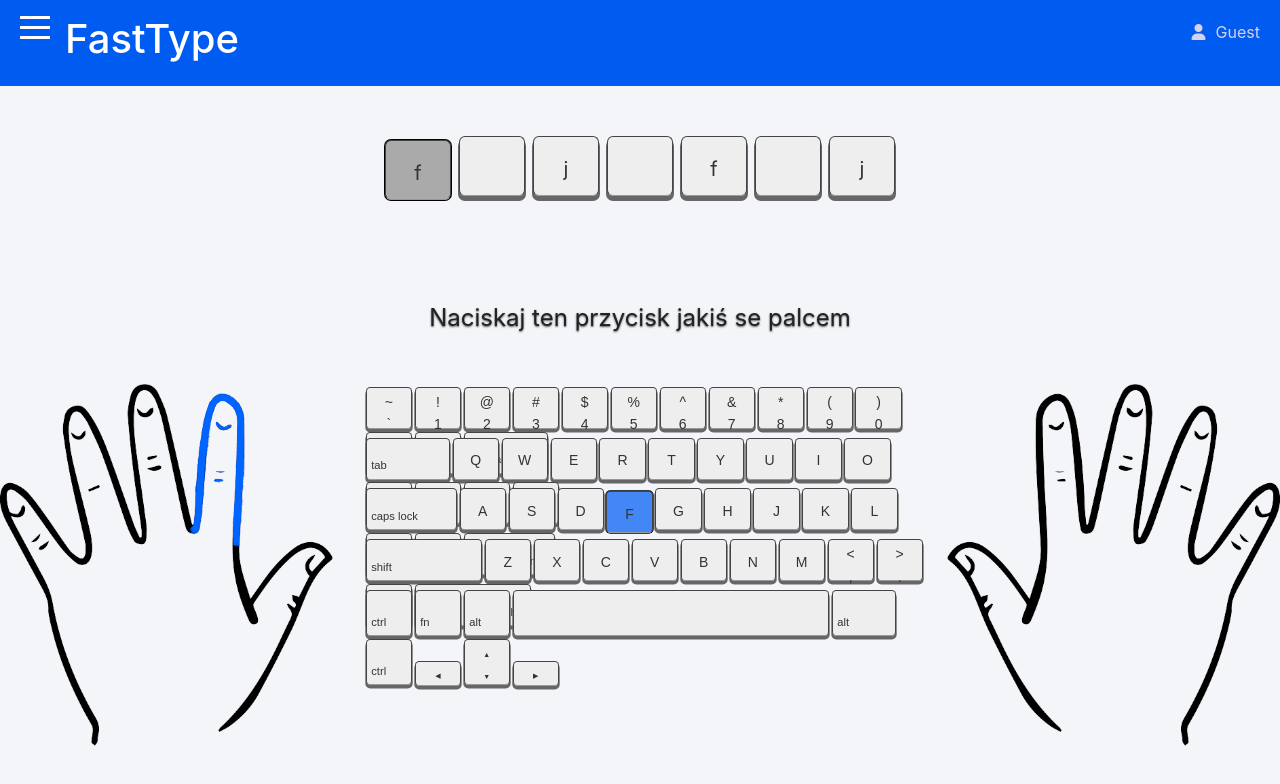
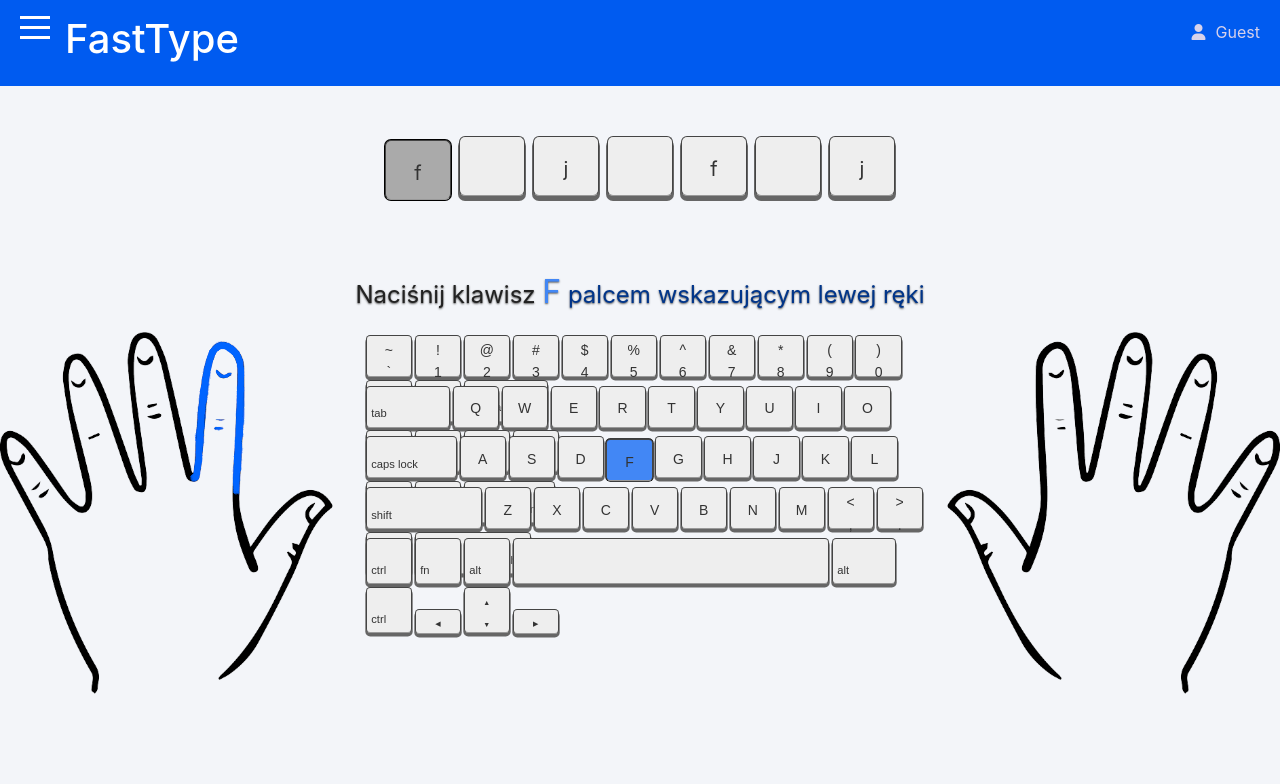
Before and after one commit to lewy054/FastType, a React app in the folder react-frontend/: page /practice/previewLesson/1 in a window 1280 px wide. Built offline with nearby package versions, Linux system fonts and the light colour scheme; some packages are replaced by stand-ins of ours.

Commit message:
Add writing instructions

```diff
--- a/react-frontend/src/components/contentPage/contentPage.js
+++ b/react-frontend/src/components/contentPage/contentPage.js
@@ -62,6 +62,7 @@ export default class ContentPage extends React.Component {
                         />
                         <Route path="/about" component={AboutPage} />
                         <Route path="/practice/previewLesson/:id" component={PreviewLesson} />
+                        <Route path="/practice/trainingLesson/:id" component={PreviewLesson} />
                     </div>
                 </Router>
             </div>
--- a/react-frontend/src/components/contentPage/handsWithKeyboard/handsWithKeyboard.css
+++ b/react-frontend/src/components/contentPage/handsWithKeyboard/handsWithKeyboard.css
@@ -1,7 +1,3 @@
-.leftHand {
-  /* float: left; */
-}
-
 .rightHand {
   /* float: left; */
   -webkit-transform: scaleX(-1);
--- a/react-frontend/src/components/contentPage/handsWithKeyboard/handsWithKeyboard.js
+++ b/react-frontend/src/components/contentPage/handsWithKeyboard/handsWithKeyboard.js
@@ -2,6 +2,8 @@ import React from 'react';
 import Keyboard from './keyboard/keyboard';
 import LeftHands from './leftHand/leftHand';
 import RightHand from './rightHand/rightHand';
+import TextInstructions from './textInstructions/textInstructions';
+
 
 import './handsWithKeyboard.css'
 
@@ -206,6 +208,8 @@ export default class HandsWithKeyboard extends React.Component {
         let leftFinger = this.whichFingerLeftHand();
         let rightFinger = this.whichFingerRightHand();
         return (
+            <div>
+                <TextInstructions letter={this.state.letter} leftFinger={leftFinger} rightFinger={rightFinger} leftShift={leftShift} rightShift={rightShift} />
                 <div className="row">
                     <div>
                         <LeftHands whichFinger={leftFinger} />
@@ -217,6 +221,8 @@ export default class HandsWithKeyboard extends React.Component {
                         <RightHand whichFinger={rightFinger} />
                     </div>
                 </div>
+            </div>
+
 
         )
     }
--- /dev/null
+++ b/react-frontend/src/components/contentPage/handsWithKeyboard/textInstructions/textInstructions.css
@@ -0,0 +1,16 @@
+.instruction {
+  color: #222;
+  text-shadow: 0px 1px 2px #555;
+  text-align: center;
+  /* line-height: 100px; */
+  font-size: x-large;
+  margin-top: 5%;
+}
+
+.instructionSecondLine {
+  color: #222;
+  text-shadow: 0px 1px 2px #555;
+  text-align: center;
+  /* line-height: 100px; */
+  font-size: x-large;
+}
--- /dev/null
+++ b/react-frontend/src/components/contentPage/handsWithKeyboard/textInstructions/textInstructions.js
@@ -0,0 +1,77 @@
+import React, { Component } from 'react'
+
+import './textInstructions.css';
+
+export default class TextInstructions extends Component {
+
+    whichFinger = (finger) => {
+        switch (finger) {
+            case 'thumb':
+                return 'kciukiem'
+            case 'pointer':
+                return 'palcem wskazującym'
+            case 'middle':
+                return 'środkowym palcem'
+            case 'ring':
+                return 'palcem serdecznym'
+            case 'little':
+                return 'małym palcem'
+            default:
+                return 'none'
+
+        }
+    }
+
+    getFirstFinger = () => {
+        let text;
+        let hand;
+        if (!this.props.letter) {
+            return;
+        }
+        let letter = this.props.letter.toUpperCase();
+        if (this.props.leftShift) {
+            text = this.whichFinger(this.props.rightFinger);
+            hand = ' prawej ręki';
+        }
+        else if (this.props.rightShift) {
+            text = this.whichFinger(this.props.leftFinger);
+            hand = ' lewej ręki';
+        }
+        else {
+            if (this.props.leftFinger === 'none') {
+                text = this.whichFinger(this.props.rightFinger);
+                hand = ' prawej ręki';
+            }
+            else {
+                text = this.whichFinger(this.props.leftFinger);
+                hand = ' lewej ręki';
+            }
+        }
+        return <p className="instruction">Naciśnij klawisz <span style={{ color: "#4287f5", fontSize: 'xx-large' }}>{letter}</span> <span style={{ color: "#00358a" }}> {text} {hand}</span></p>
+    }
+
+    getSecondFinger = () => {
+        let hand;
+        if (this.props.rightShift) {
+            hand = ' prawej ręki';
+            return <p className="instructionSecondLine">oraz klawisz <span style={{ color: "#4287f5", fontSize: 'xx-large' }}>shift</span><span style={{ color: "#00358a" }}> małym palcem {hand}</span></p>
+        }
+        else if (this.props.leftShift) {
+            hand = ' lewej ręki';
+            return <p className="instructionSecondLine">oraz klawisz <span style={{ color: "#4287f5", fontSize: 'xx-large' }}>shift</span><span style={{ color: "#00358a" }}> małym palcem {hand}</span></p>
+        }
+
+    }
+
+    render() {
+
+
+
+        return (
+            <div className="instructionsBlock">
+                {this.getFirstFinger()}
+                {this.getSecondFinger()}
+            </div>
+        )
+    }
+}
--- a/react-frontend/src/components/contentPage/practicePage/previewLesson/previewLesson.css
+++ b/react-frontend/src/components/contentPage/practicePage/previewLesson/previewLesson.css
@@ -49,14 +49,6 @@
   animation-iteration-count: infinite;
 }
 
-.whichFinger{
-  color: #222;
-  text-shadow: 0px 1px 2px #555;
-  text-align: center;
-  line-height: 100px;
-  font-size: x-large;
-  margin-top: 5%;
-}
 
 @keyframes buttonClick {
   0% {
--- a/react-frontend/src/components/contentPage/practicePage/previewLesson/previewLesson.js
+++ b/react-frontend/src/components/contentPage/practicePage/previewLesson/previewLesson.js
@@ -1,6 +1,7 @@
 import React from 'react';
 import lessons from '../../../../content/lessons.json';
 import HandsWithKeyboard from '../../handsWithKeyboard/handsWithKeyboard';
+
 import './previewLesson.css';
 
 
@@ -14,6 +15,8 @@ export default class PreviewLesson extends React.Component {
         super();
         this.state = {
             j: 0,
+            leftFinger: 'none',
+            rightFinger: 'none',
         }
     }
 
@@ -49,7 +52,7 @@ export default class PreviewLesson extends React.Component {
         document.onkeydown = (e) => {
             if (lessonText.length !== 0) {
                 let div = document.getElementById(this.state.j);
-                if(e.key === 'Shift'){
+                if (e.key === 'Shift') {
                     return;
                 }
                 console.log(e.key);
@@ -96,8 +99,7 @@ export default class PreviewLesson extends React.Component {
                         {this.renderButtons()}
                     </div>
                 </div>
-                <p className="whichFinger">Naciskaj ten przycisk jakiś se palcem</p>
-                <HandsWithKeyboard letter={this.getLetter()} />
+                <HandsWithKeyboard letter={this.getLetter()} getLeftFinger={this.getLeftFinger} getRightFinger={this.getRightFinger} />
             </div>
         )
     }
--- a/react-frontend/src/content/lessons.json
+++ b/react-frontend/src/content/lessons.json
@@ -27,7 +27,7 @@
         "id": 3,
         "title" : "Lesson 4",
         "description": "test4",
-        "lessonType": "previewLesson",
+        "lessonType": "trainingLesson",
         "image" : "Image",
         "text" : "JJ"
     },
```
Lines whose indentation alone changed are shown as unchanged.
